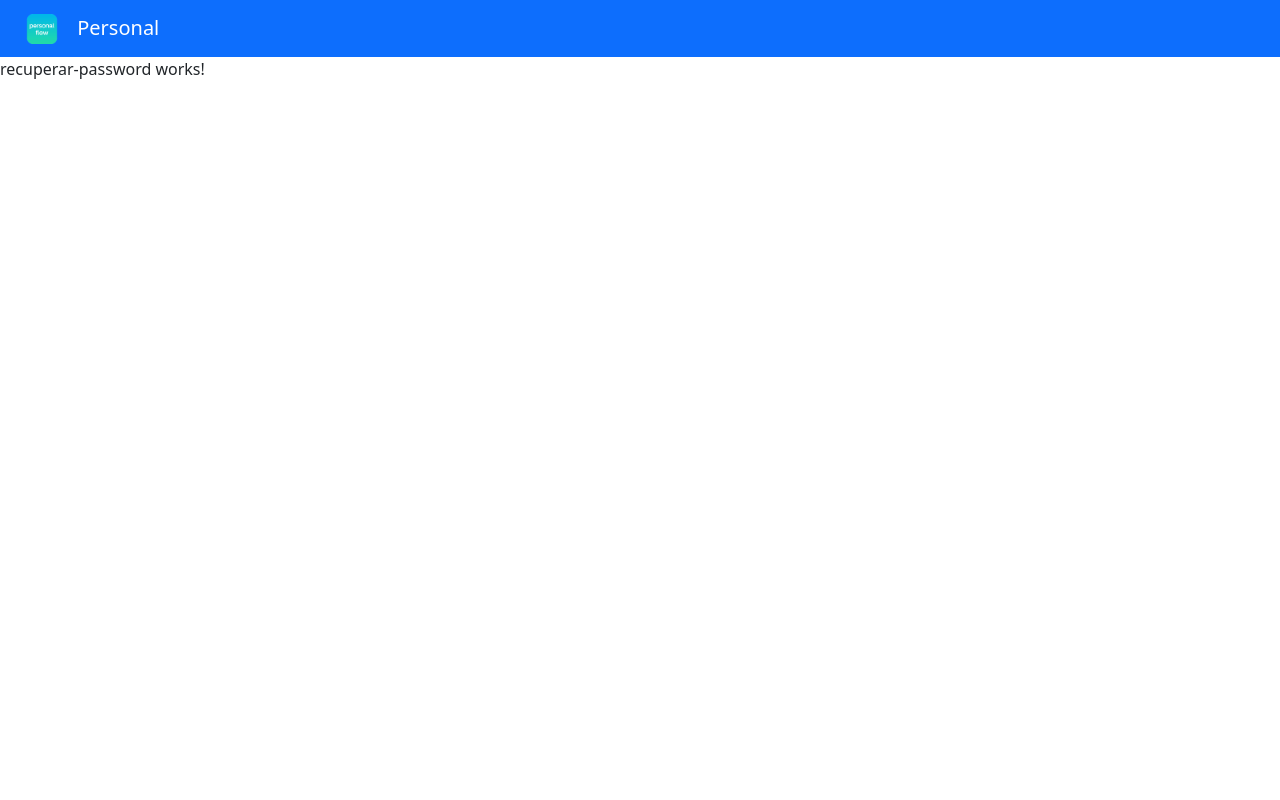
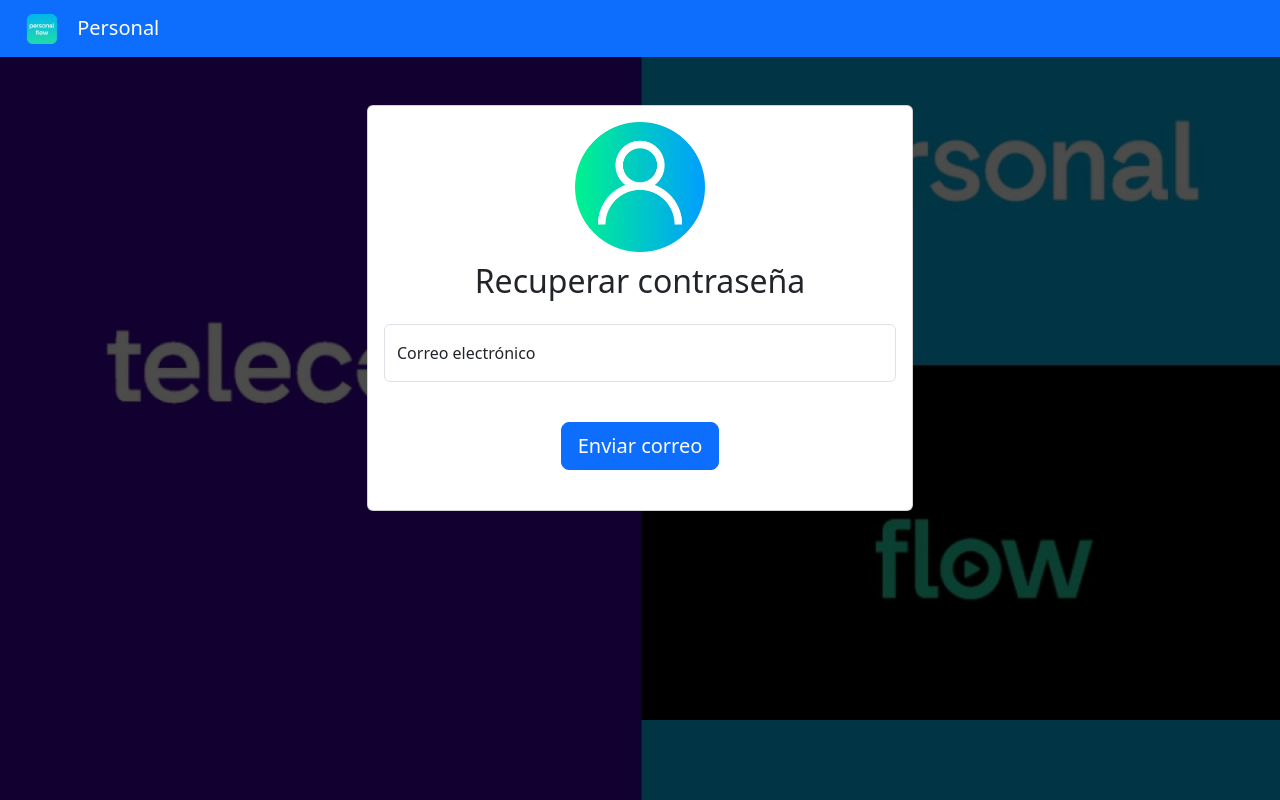
Before and after one commit to simoncherry9/login, an Angular app: page /recuperar-password in a window 1280 px wide. Built offline with nearby package versions, Linux system fonts and the light colour scheme.

Commit message:
Funcionalidades agregadas al login

```diff
--- a/angular.json
+++ b/angular.json
@@ -25,6 +25,7 @@
               "src/assets"
             ],
             "styles": [
+              "src/styles.css",
               "node_modules/bootstrap/dist/css/bootstrap.min.css"
             ],
             "scripts": []
--- a/src/app/components/login/login.component.css
+++ b/src/app/components/login/login.component.css
@@ -0,0 +1,4 @@
+.logo {
+    height: 130px;
+    margin-bottom: 10px;
+}
--- a/src/app/components/login/login.component.html
+++ b/src/app/components/login/login.component.html
@@ -1 +1,25 @@
-<p>login works!</p>
+<div class="container mt-5">
+    <div class="row">
+        <div class="col-lg-6 offset-lg-3">
+            <div class="card text-center">
+                <div class="card-body">
+                    <img class="logo" src="../../../assets/usuario.png" alt="Login">
+                    <h2>Iniciar sesón</h2>
+                    <form>
+                        <div class="form-floating mb-3 mt-3">
+                            <input type="email" class="form-control" id="floatingInput" placeholder="name@example.com">
+                            <label for="floatingInput">Correo electrónico</label>
+                        </div>
+                        <div class="form-floating">
+                            <input type="password" class="form-control" id="floatingPassword" placeholder="Password">
+                            <label for="floatingPassword">Contraseña</label>
+                        </div>
+                        <button class="btn btn-primary mt-4 btn-lg mb-4">Ingresar</button>
+                        <p>¿No tienes una cuenta? <a routerLink="/registrar-usuario">Registrarme</a>.</p>
+                        <a class="mt-2" routerLink="/recuperar-password">Recuperar contraseña</a>
+                    </form>
+                </div>
+            </div>
+        </div>
+    </div>
+</div>
--- a/src/app/components/recuperar-password/recuperar-password.component.css
+++ b/src/app/components/recuperar-password/recuperar-password.component.css
@@ -0,0 +1,4 @@
+.logo {
+    height: 130px;
+    margin-bottom: 10px;
+}
--- a/src/app/components/recuperar-password/recuperar-password.component.html
+++ b/src/app/components/recuperar-password/recuperar-password.component.html
@@ -1 +1,19 @@
-<p>recuperar-password works!</p>
+<div class="container mt-5">
+    <div class="row">
+        <div class="col-lg-6 offset-lg-3">
+            <div class="card text-center">
+                <div class="card-body">
+                    <img class="logo" src="../../../assets/usuario.png" alt="Login">
+                    <h2>Recuperar contraseña</h2>
+                    <form>
+                        <div class="form-floating mb-3 mt-4">
+                            <input type="email" class="form-control" id="floatingInput" placeholder="name@example.com">
+                            <label for="floatingInput">Correo electrónico</label>
+                        </div>
+                        <button class="btn btn-primary mt-4 btn-lg mb-4">Enviar correo</button>
+                    </form>
+                </div>
+            </div>
+        </div>
+    </div>
+</div>
--- a/src/app/components/registrar-usuario/registrar-usuario.component.css
+++ b/src/app/components/registrar-usuario/registrar-usuario.component.css
@@ -0,0 +1,4 @@
+.logo {
+    height: 130px;
+    margin-bottom: 10px;
+}
--- a/src/app/components/registrar-usuario/registrar-usuario.component.html
+++ b/src/app/components/registrar-usuario/registrar-usuario.component.html
@@ -1 +1,27 @@
-<p>registrar-usuario works!</p>
+<div class="container mt-5">
+    <div class="row">
+        <div class="col-lg-6 offset-lg-3">
+            <div class="card text-center">
+                <div class="card-body">
+                    <img class="logo" src="../../../assets/usuario.png" alt="Login">
+                    <h2>Registrate aquí</h2>
+                    <form>
+                        <div class="form-floating mb-3 mt-4">
+                            <input type="email" class="form-control" id="floatingInput" placeholder="name@example.com">
+                            <label for="floatingInput">Correo electrónico</label>
+                        </div>
+                        <div class="form-floating">
+                            <input type="password" class="form-control" id="floatingPassword" placeholder="Password">
+                            <label for="floatingPassword">Contraseña</label>
+                        </div>
+                        <div class="form-floating mt-3">
+                            <input type="password" class="form-control" id="floatingPassword" placeholder="Password">
+                            <label for="floatingPassword">Repetir contraseña</label>
+                        </div>
+                        <button class="btn btn-primary mt-4 btn-lg mb-4">Crear cuenta</button>
+                    </form>
+                </div>
+            </div>
+        </div>
+    </div>
+</div>
--- a/src/styles.css
+++ b/src/styles.css
@@ -1 +1,4 @@
-/* You can add global styles to this file, and also import other style files */
+body {
+    background: linear-gradient(rgba(0,0,0,0.7), rgba(0,0,0,0.7)), url(assets/fondo.jpg);
+    background-size: cover;
+}
```
Also changed, not shown: src/assets/usuario.png (added).
